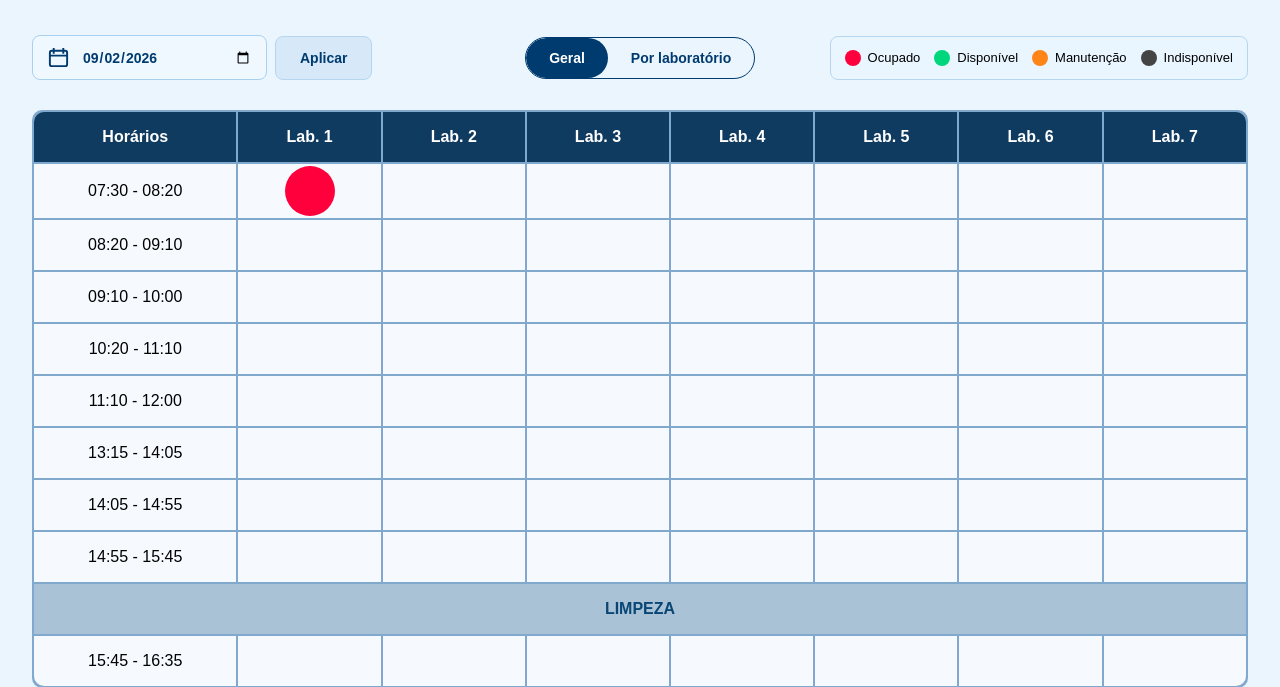
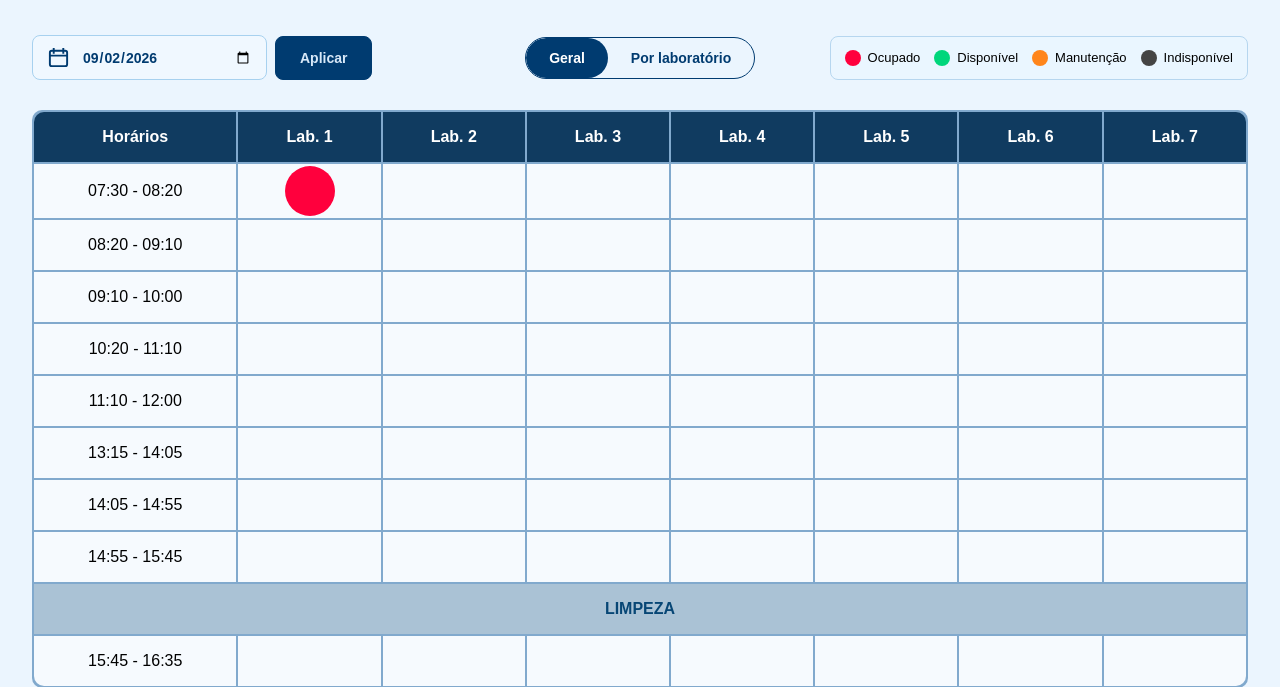
Before and after one commit to yraujs/saliinf, a web app: file views/AgendaGeral.html in a window 1280 px wide. Shown: the part 180-867 px from the top of the page. Run offline with its HTML, style and script files only (its server is not run), Linux system fonts and the light colour scheme.

Commit message:
botao aplicar

```diff
--- a/public/css/TelaPublicaStyle.css
+++ b/public/css/TelaPublicaStyle.css
@@ -136,12 +136,12 @@ header p {
     width: 170px;
 }
 
-.botao-hoje {
-    background-color: #D7E8F8;
-    border: 1px solid #B6D6EF;
+.botao-aplicar {
+    background-color: #003B70;
+    border: 1px solid #003B70;
     border-radius: 8px;
     padding: 13px 24px;
-    color: #003B70;
+    color: #D7E8F8;
     font-size: 14px;
     font-weight: bold;
     cursor: pointer;
--- a/views/AgendaGeral.html
+++ b/views/AgendaGeral.html
@@ -41,7 +41,7 @@
                     </svg>
                     <input type="date" id="data-agenda" min="2026-01-01" value="2026-09-02">
                 </div>
-                <button class="botao-hoje" type="button">Aplicar</button>
+                <button class="botao-aplicar" type="button">Aplicar</button>
             </div>
 
             <div class="alternar-visualizacao">
```
